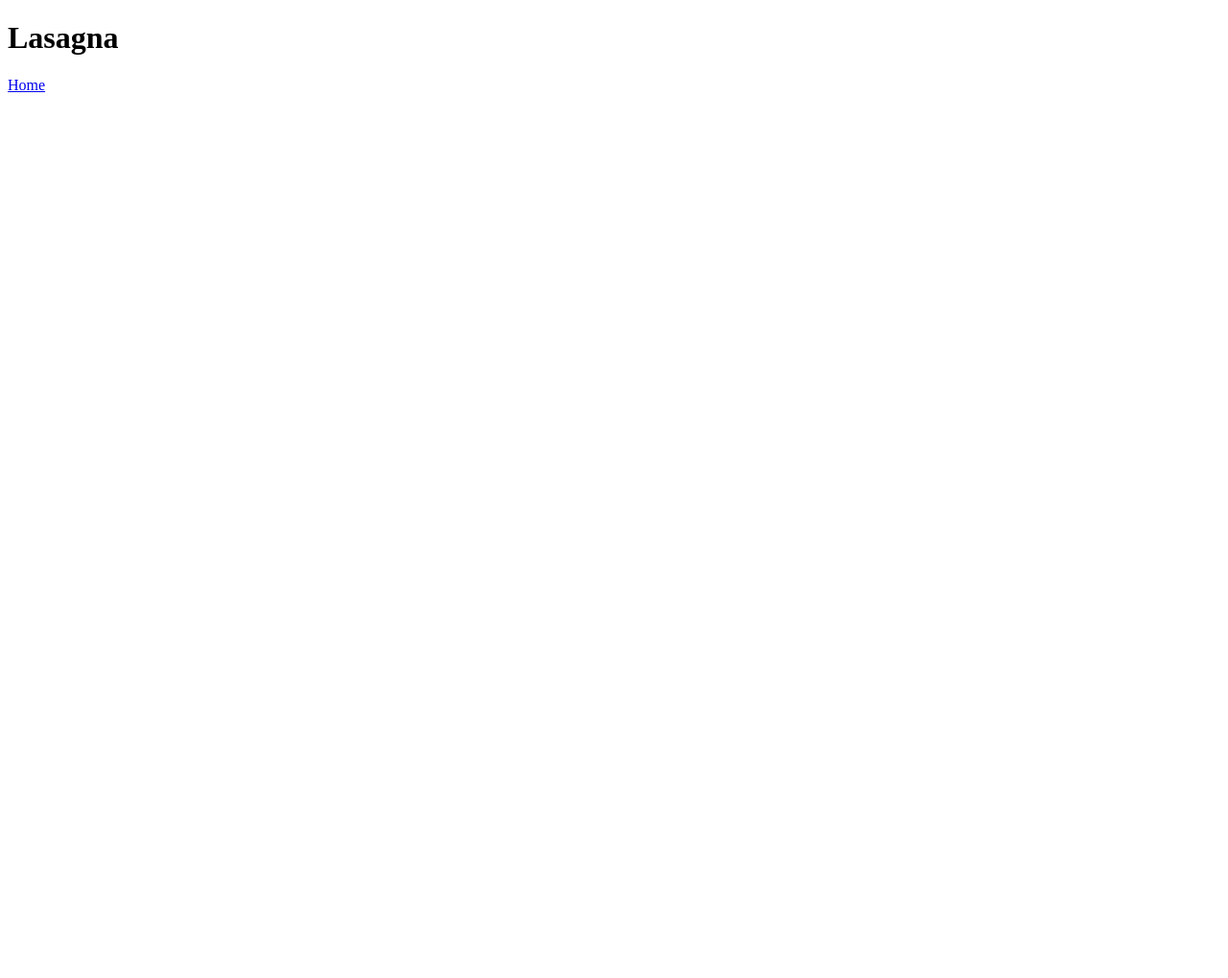
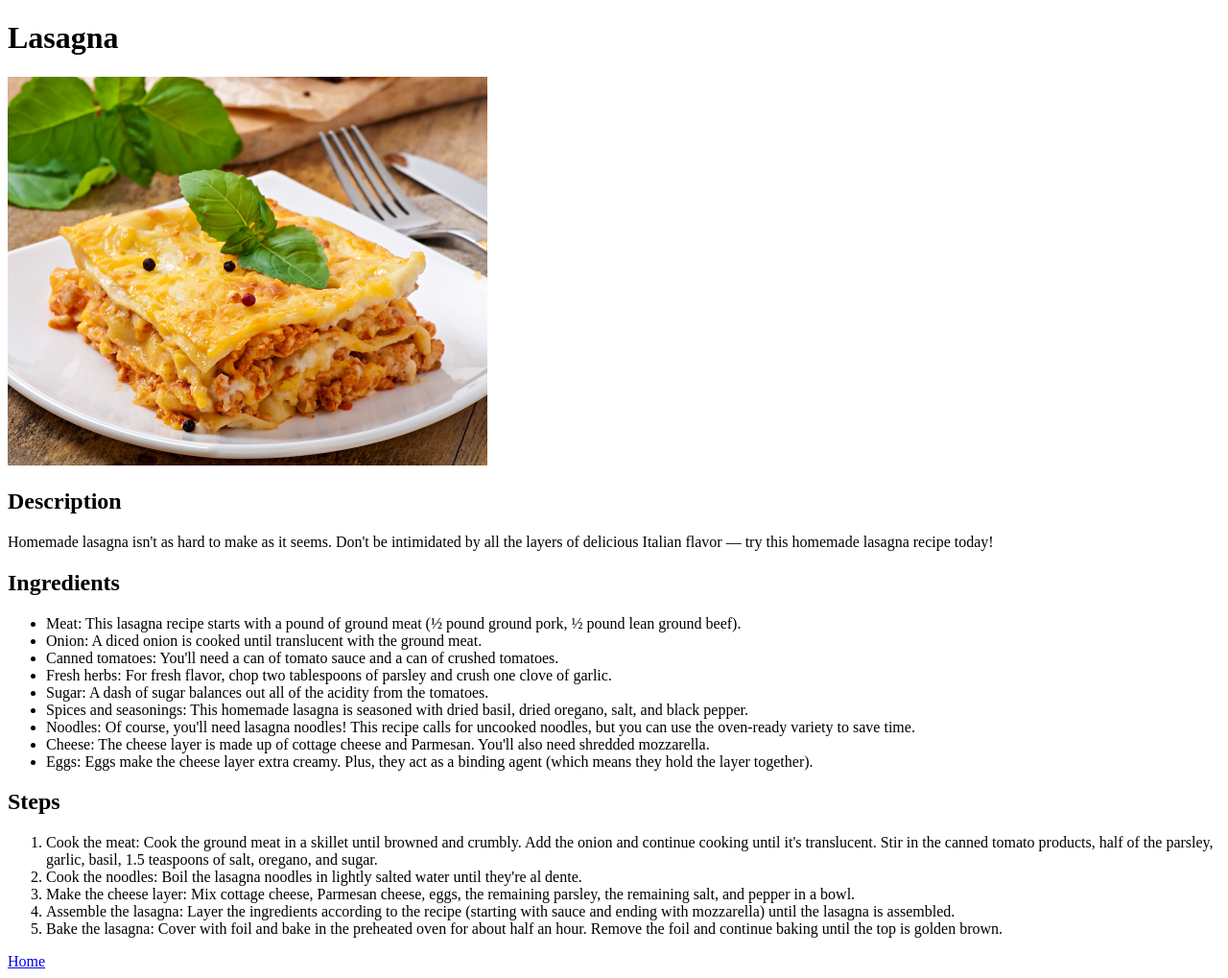
Before and after one commit to Einarijazz/odin-recipes, a plain HTML site: page recipes/lasagna.html in a window 1280 px wide. Shown: the whole page at 96% size. Before the commit the page ends 800 px from the top, so only its background shows below. Drawn offline with Linux system fonts and the light colour scheme.

Commit message:
Add lasagna recipe to lasagna page

```diff
--- a/recipes/lasagna.html
+++ b/recipes/lasagna.html
@@ -6,6 +6,44 @@
 </head>
 <body>
     <h1>Lasagna</h1>
+    <img src="../img/lasagna.jpg" alt="Picture of lasagna" width="500">
+    <h2>Description</h2>
+    <p>Homemade lasagna isn't as hard to make as it seems.
+        Don't be intimidated by all the layers of delicious Italian flavor — try
+        this homemade lasagna recipe today!</p>
+
+    <h2>Ingredients</h2>
+    <ul>
+        <li>Meat: This lasagna recipe starts with a pound of ground meat
+            (½ pound ground pork, ½ pound lean ground beef).</li>
+        <li>Onion: A diced onion is cooked until translucent with the ground meat.</li>
+        <li>Canned tomatoes: You'll need a can of tomato sauce and a can of crushed tomatoes.</li>
+        <li>Fresh herbs: For fresh flavor, chop two tablespoons of parsley and crush one clove of garlic.</li>
+        <li>Sugar: A dash of sugar balances out all of the acidity from the tomatoes.</li>
+        <li>Spices and seasonings: This homemade lasagna is seasoned with dried basil, dried oregano,
+            salt, and black pepper.</li>
+        <li>Noodles: Of course, you'll need lasagna noodles! This recipe calls for uncooked noodles,
+            but you can use the oven-ready variety to save time.</li>
+        <li>Cheese: The cheese layer is made up of cottage cheese and Parmesan. You'll also need
+            shredded mozzarella.</li>
+        <li>Eggs: Eggs make the cheese layer extra creamy. Plus, they act as a binding agent
+            (which means they hold the layer together).</li>
+    </ul>
+    <h2>Steps</h2>
+    <ol>
+        <li>Cook the meat: Cook the ground meat in a skillet until browned and crumbly.
+            Add the onion and continue cooking until it's translucent. Stir in the canned
+            tomato products, half of the parsley, garlic, basil, 1.5 teaspoons of salt,
+            oregano, and sugar.</li>
+        <li>Cook the noodles: Boil the lasagna noodles in lightly salted water until
+            they're al dente.</li>
+        <li>Make the cheese layer: Mix cottage cheese, Parmesan cheese, eggs, the
+            remaining parsley, the remaining salt, and pepper in a bowl.</li>
+        <li>Assemble the lasagna: Layer the ingredients according to the recipe
+            (starting with sauce and ending with mozzarella) until the lasagna is assembled.</li>
+        <li>Bake the lasagna: Cover with foil and bake in the preheated oven for about half an hour.
+            Remove the foil and continue baking until the top is golden brown.</li>
+    </ol>
 
     <a href="../index.html">Home</a>
 </body>
```
